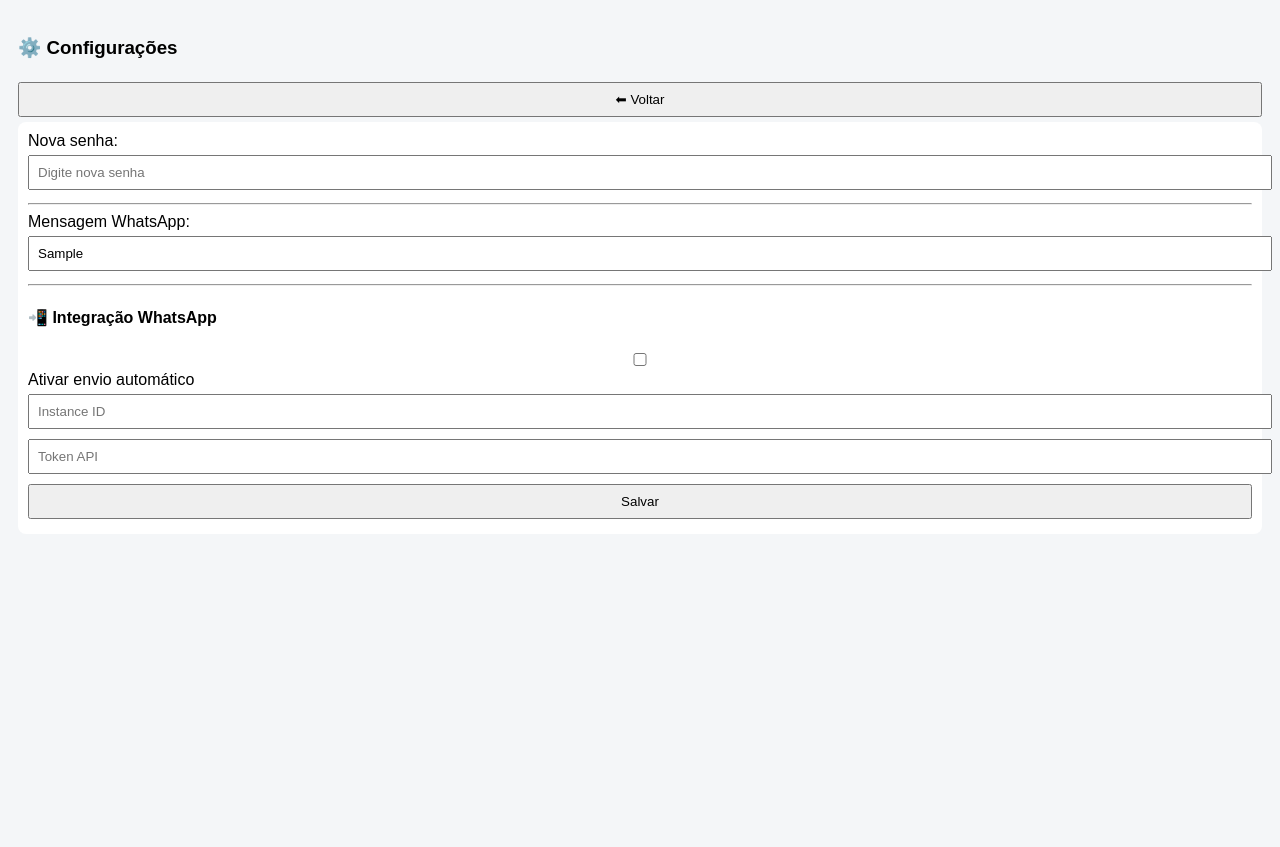
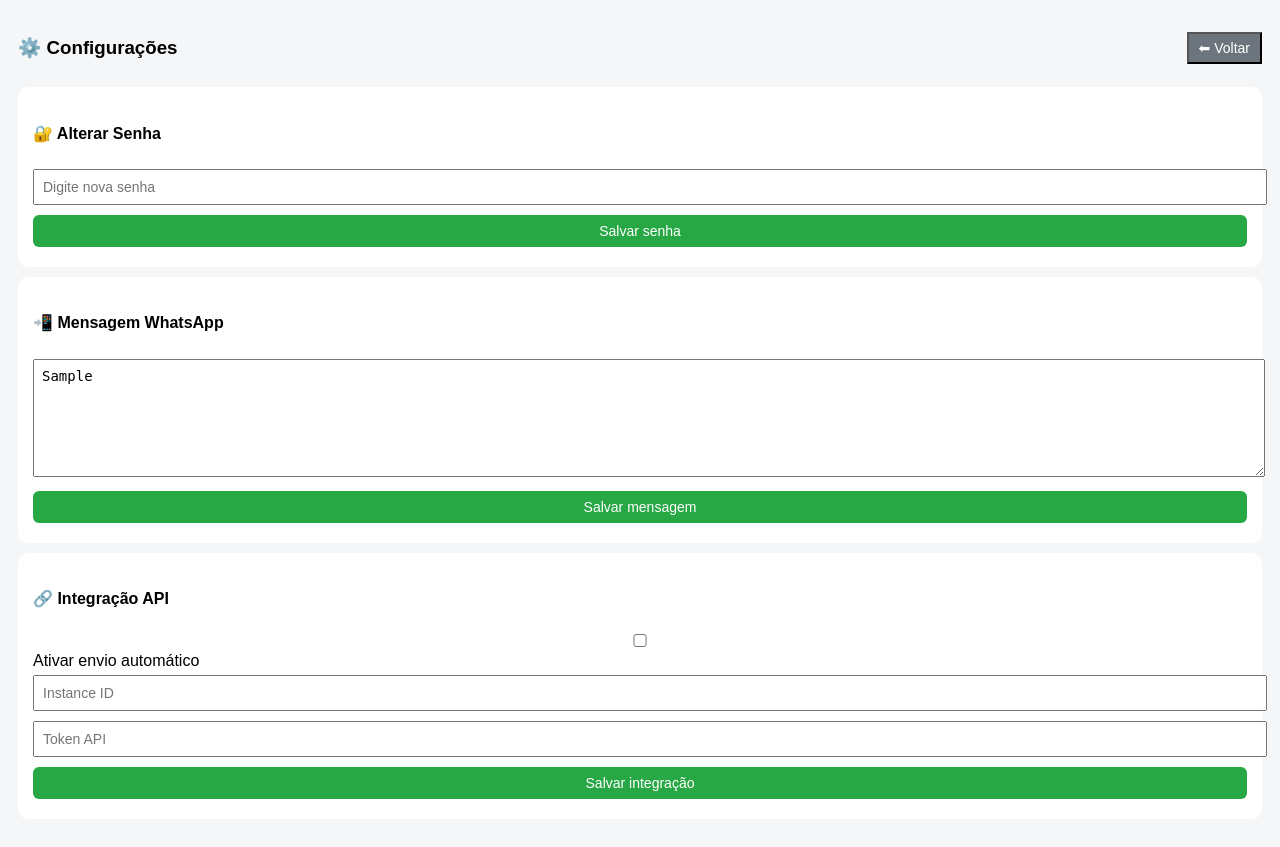
Before and after one commit to rmnet-glitch/sistema-provedor, a Flask app: page /config in a window 1280 px wide. Before the commit the page ends 519 px from the top, so only its background shows below. Run offline with Flask 3, Linux system fonts and the light colour scheme; the visitor is signed in with stand-in values (Sample User, id 1); a database or web service that is not in the repository returns one stand-in record (values such as "Sample title"); some libraries are stand-ins or nearby versions.

Commit message:
Atualizar o config.html

```diff
--- a/templates/config.html
+++ b/templates/config.html
@@ -6,38 +6,85 @@
 
 <style>
 body{font-family:Arial;background:#f4f6f8;padding:10px;}
+
+.header{
+display:flex;
+justify-content:space-between;
+align-items:center;
+margin-bottom:10px;
+}
+
 .box{
-background:#fff;padding:10px;border-radius:8px;
+background:#fff;
+padding:15px;
+border-radius:10px;
+margin-bottom:10px;
 }
-input,button{
-padding:8px;margin:5px 0;width:100%;
+
+input, textarea, button{
+padding:8px;
+margin:5px 0;
+width:100%;
+font-size:14px;
 }
+
+textarea{
+min-height:100px;
+resize:vertical;
+}
+
+.btn{
+border:none;
+border-radius:6px;
+color:#fff;
+}
+
+.salvar{background:#28a745;}
+.voltar{background:#6c757d;color:#fff;padding:6px 10px;width:auto;}
 </style>
 </head>
 
 <body>
 
+<div class="header">
 <h3>⚙️ Configurações</h3>
 
 <a href="{{ url_for('index') }}">
-<button>⬅ Voltar</button>
+<button class="voltar">⬅ Voltar</button>
 </a>
+</div>
 
+<!-- 🔐 SENHA -->
 <div class="box">
+<form method="post">
+<h4>🔐 Alterar Senha</h4>
 
+<input type="text" name="senha" placeholder="Digite nova senha">
+
+<button class="btn salvar">Salvar senha</button>
+</form>
+</div>
+
+<!-- 📲 WHATSAPP -->
+<div class="box">
 <form method="post">
 
-<label>Nova senha:</label>
-<input type="text" name="senha" placeholder="Digite nova senha">
+<h4>📲 Mensagem WhatsApp</h4>
 
-<hr>
+<textarea name="mensagem" placeholder="Mensagem padrão com emojis 👍">
+{{mensagem}}
+</textarea>
 
-<label>Mensagem WhatsApp:</label>
-<input type="text" name="mensagem" value="{{mensagem}}" placeholder="Mensagem padrão">
+<button class="btn salvar">Salvar mensagem</button>
 
-<hr>
+</form>
+</div>
 
-<h4>📲 Integração WhatsApp</h4>
+<!-- 🔌 INTEGRAÇÃO -->
+<div class="box">
+<form method="post">
+
+<h4>🔗 Integração API</h4>
 
 <label>
 <input type="checkbox" name="usar_whatsapp" {% if usar_whatsapp %}checked{% endif %}>
@@ -47,10 +94,9 @@ Ativar envio automático
 <input name="zapi_instance" value="{{zapi_instance}}" placeholder="Instance ID">
 <input name="zapi_token" value="{{zapi_token}}" placeholder="Token API">
 
-<button>Salvar</button>
+<button class="btn salvar">Salvar integração</button>
 
 </form>
-
 </div>
 
 </body>
```
